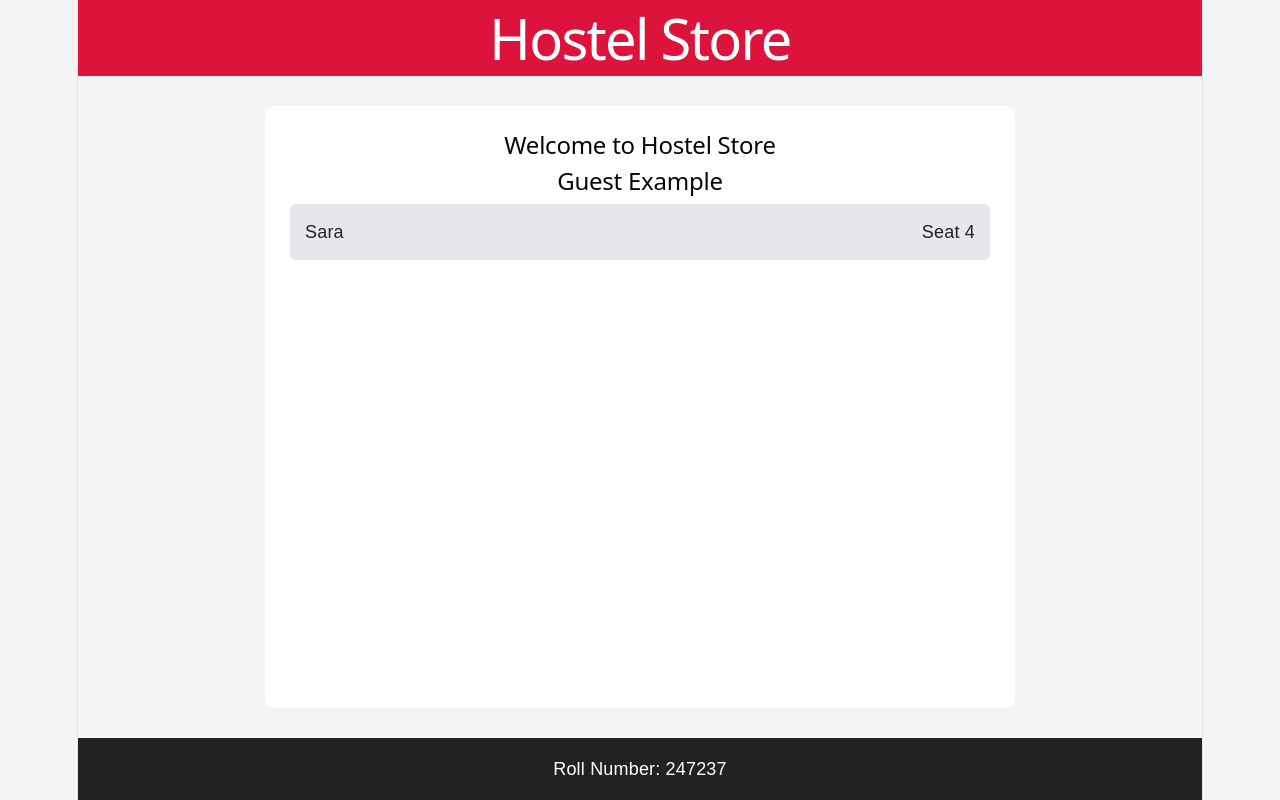
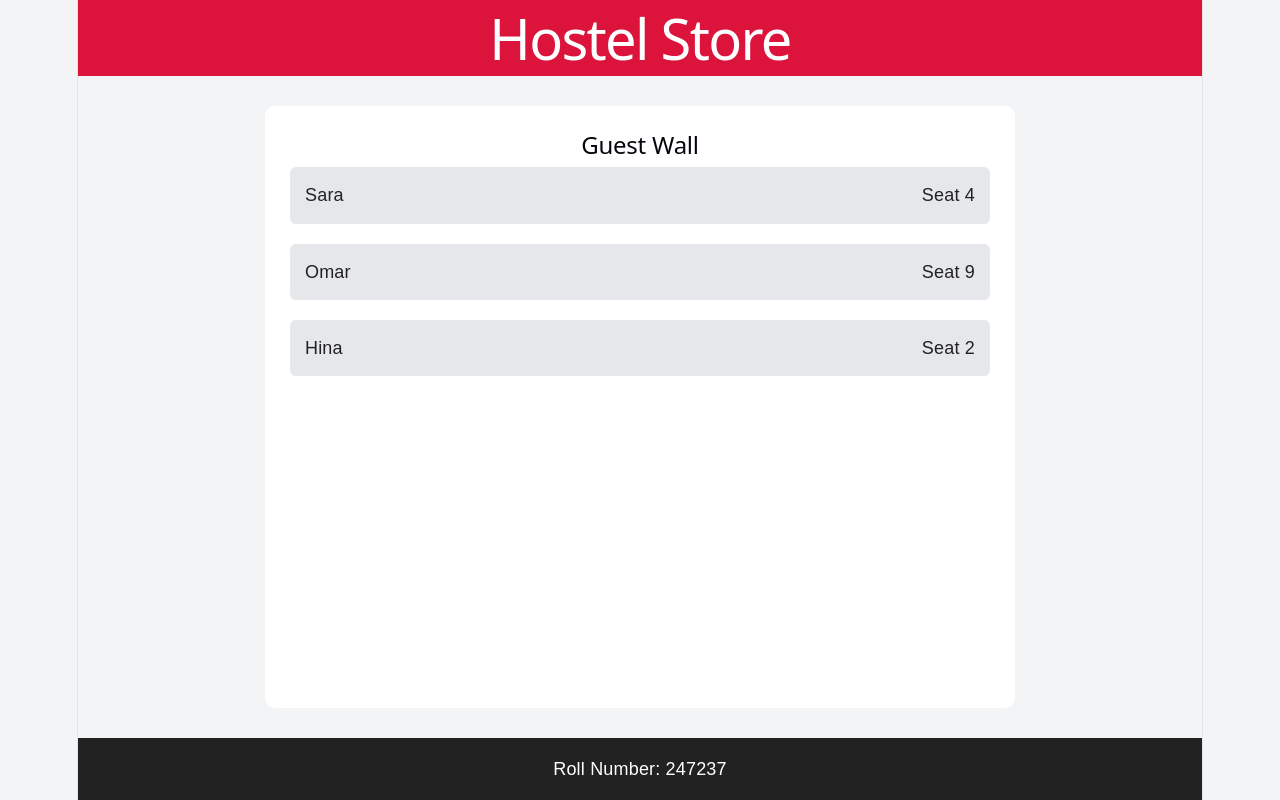
Before and after one commit to SufyanAmjad804/f24a-247237-lab7, a React (Vite) app: page / in a window 1280 px wide. Built offline with nearby package versions, Linux system fonts and the light colour scheme.

Commit message:
1 The gate — The wall

```diff
--- a/src/App.css
+++ b/src/App.css
@@ -51,3 +51,8 @@ body {
   border-radius: 6px;
   margin-bottom: 10px;
 }
+.wall {
+  display: flex;
+  flex-direction: column;
+  gap: 10px;
+}
--- a/src/App.jsx
+++ b/src/App.jsx
@@ -1,7 +1,6 @@
 
 import "./App.css";
 
-// Topic 2: Guest component
 function Guest({ name, seat }) {
   return (
     <div className="guest">
@@ -12,6 +11,13 @@ function Guest({ name, seat }) {
 }
 
 function App() {
+  // Topic 3: Guest array
+  const guests = [
+    { name: "Sara", seat: 4 },
+    { name: "Omar", seat: 9 },
+    { name: "Hina", seat: 2 },
+  ];
+
   return (
     <div className="app">
       <header className="header">
@@ -19,10 +25,17 @@ function App() {
       </header>
 
       <main className="main">
-        <h2>Welcome to Hostel Store</h2>
+        <h2>Guest Wall</h2>
 
-        <h2>Guest Example</h2>
-        <Guest name="Sara" seat={4} />
+        <div className="wall">
+          {guests.map((guest) => (
+            <Guest
+              key={guest.name}
+              name={guest.name}
+              seat={guest.seat}
+            />
+          ))}
+        </div>
       </main>
 
       <footer className="footer">
```
